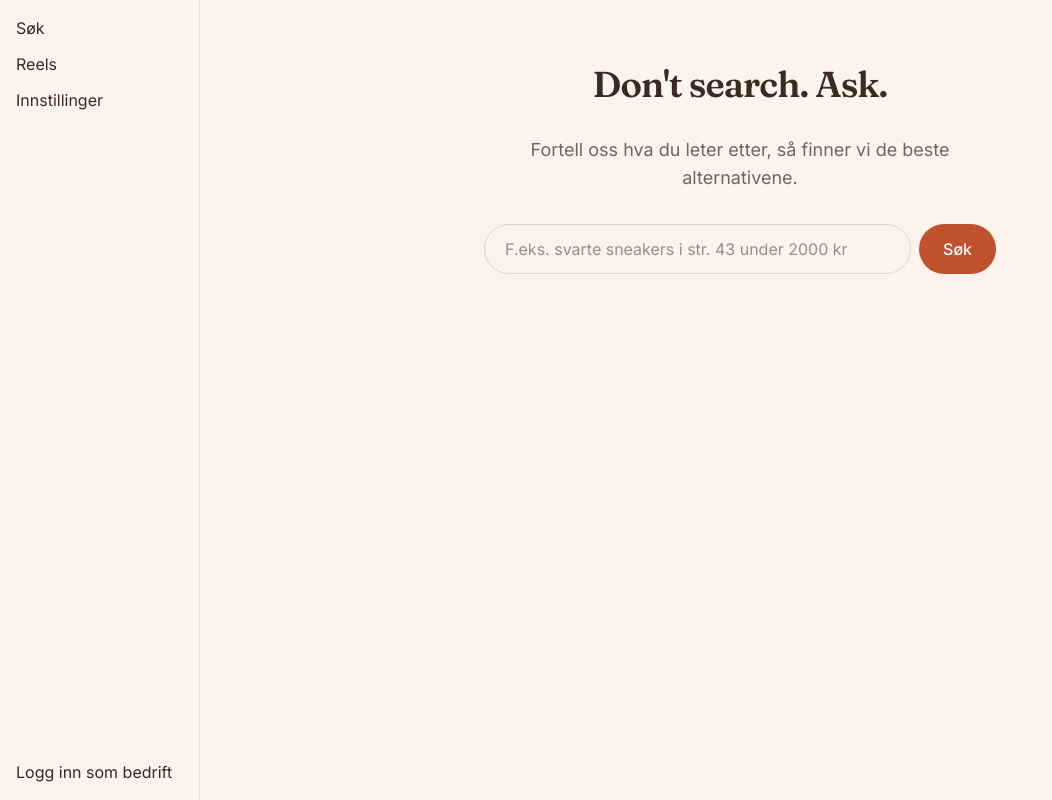
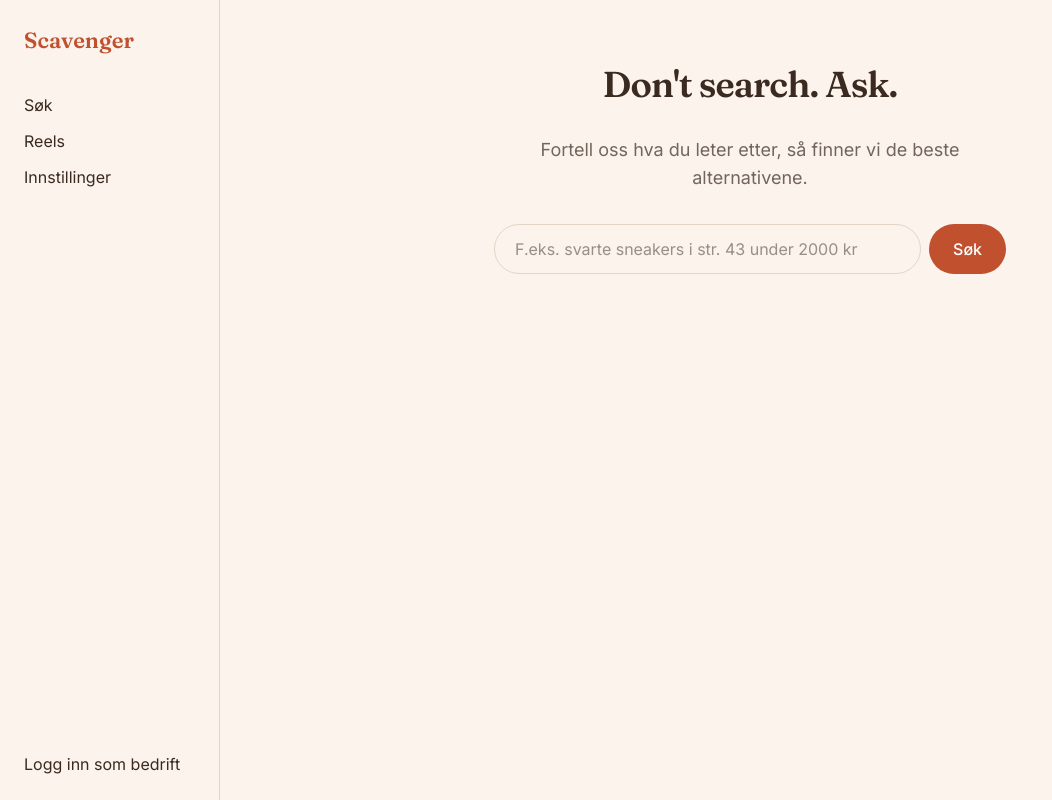
Before and after one commit to Magnufinuf/Shopsearch, a Next.js app: page / in a window 1280 px wide. Shown: the whole page, without its empty margins (0-1052 px from the left). Built offline with nearby package versions, Linux system fonts and the light colour scheme.

Commit message:
Update Sidebar.tsx

```diff
--- a/app/components/Sidebar.tsx
+++ b/app/components/Sidebar.tsx
@@ -14,15 +14,27 @@ export default function Sidebar() {
   return (
     <nav
       style={{
-        width: 200,
+        width: 220,
         minHeight: "100vh",
-        borderRight: "1px solid #ddd",
-        padding: 16,
+        borderRight: "1px solid var(--border)",
+        padding: 24,
         display: "flex",
         flexDirection: "column",
         gap: 12,
       }}
     >
+      <div
+        style={{
+          fontFamily: "var(--font-heading), Georgia, serif",
+          fontSize: 22,
+          fontWeight: 600,
+          marginBottom: 24,
+          color: "var(--primary)",
+        }}
+      >
+        Scavenger
+      </div>
+
       <Link href="/">Søk</Link>
       <Link href="/reels">Reels</Link>
       <Link href="/innstillinger">Innstillinger</Link>
@@ -31,7 +43,7 @@ export default function Sidebar() {
 
       <div style={{ marginTop: "auto" }}>
         {businessDomain ? (
-          <span style={{ fontSize: 12, color: "#666" }}>
+          <span style={{ fontSize: 12, opacity: 0.6 }}>
             Innlogget som: {businessDomain}
           </span>
         ) : (
```
